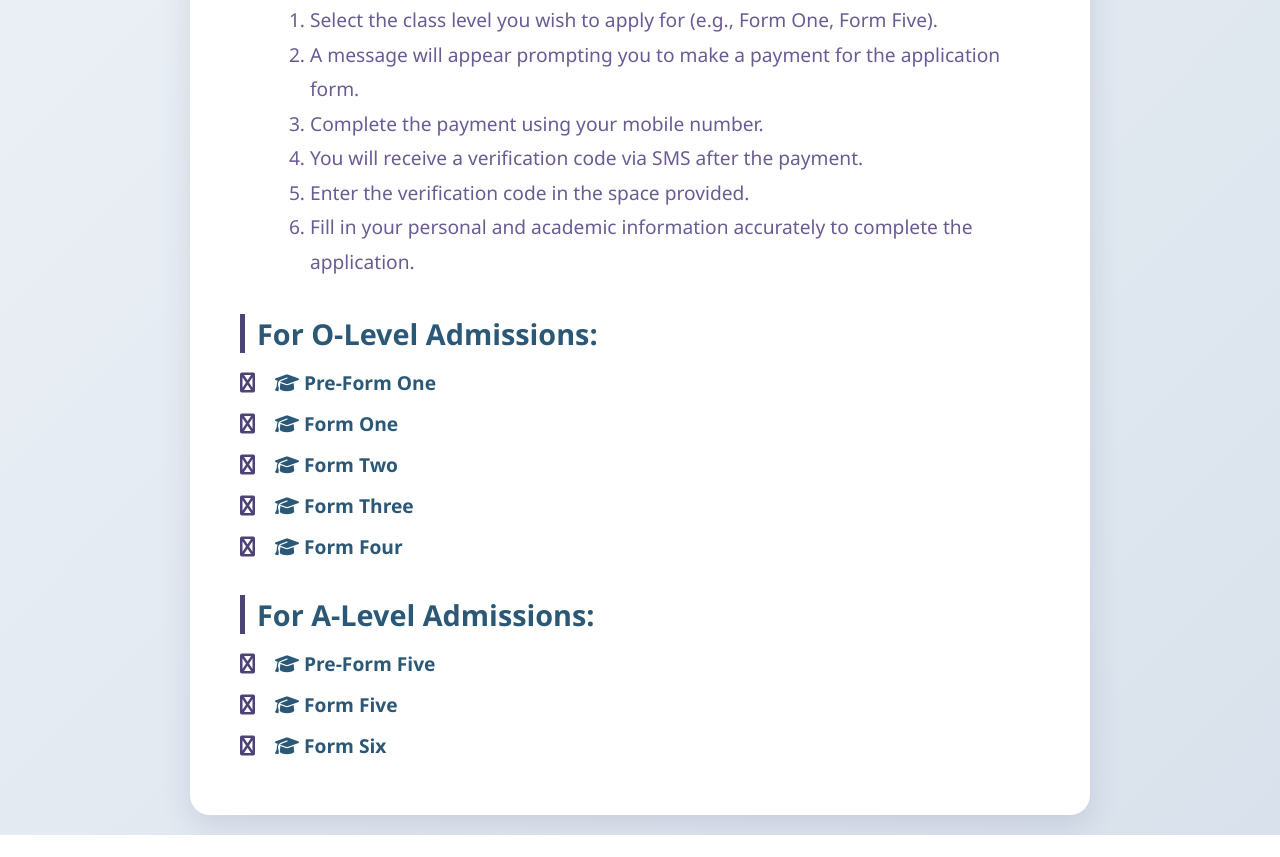
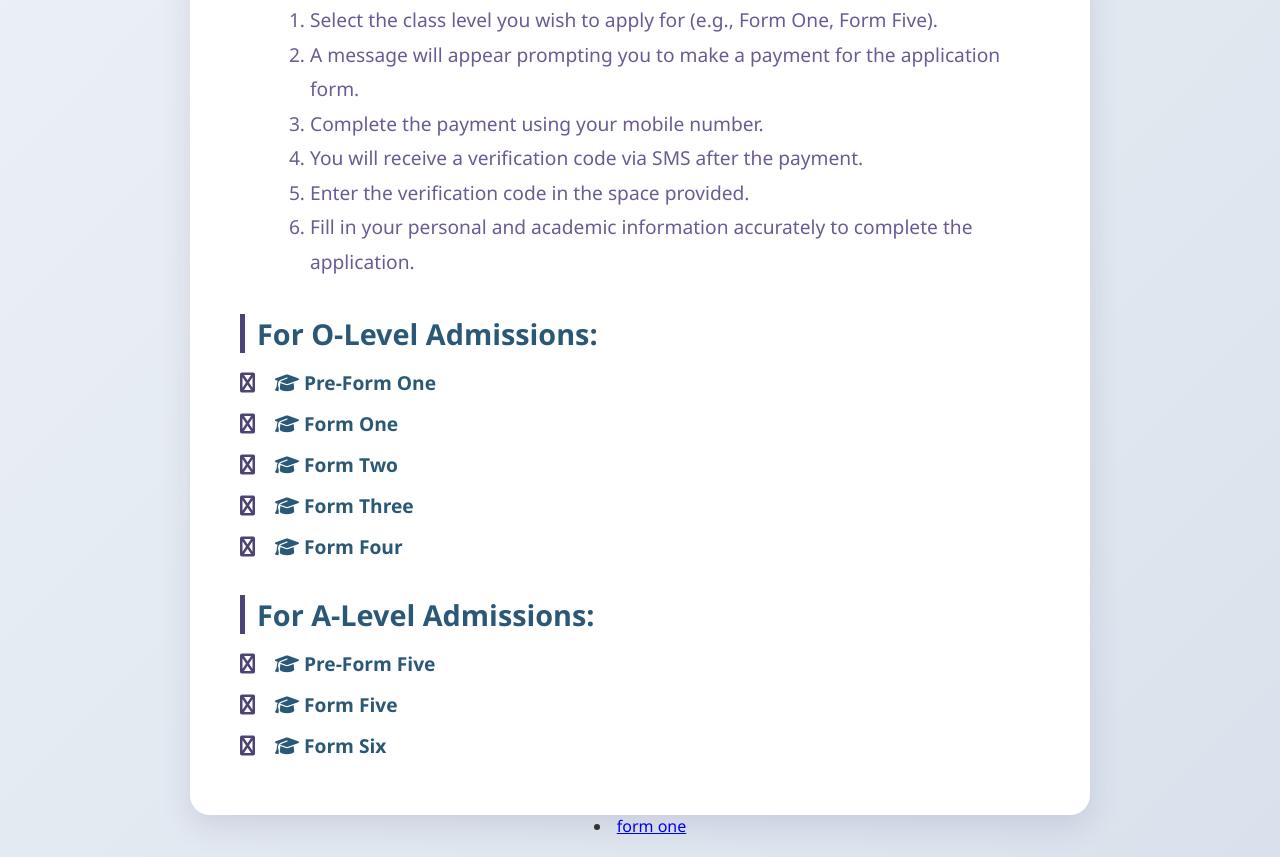
Before and after one commit to stmary-duluti0053/stmary, a plain HTML site: page application.html in a window 1280 px wide. Shown: the part 698-1555 px from the top of the page. Before the commit the page ends 1533 px from the top, so only its background shows below. Drawn offline with Linux system fonts and the light colour scheme.

Commit message:
Update application.html

```diff
--- a/application.html
+++ b/application.html
@@ -433,7 +433,7 @@
     <h2 class="fade-in">For O-Level Admissions:</h2>
     <ul class="application-links fade-in">
       <li><a href="#"><i class="fas fa-graduation-cap"></i> Pre-Form One</a></li>
-      <li><a href="form one.html"><i class="fas fa-graduation-cap"></i> Form One</a></li>
+      <li><a href="#"><i class="fas fa-graduation-cap"></i> Form One</a></li>
       <li><a href="#"><i class="fas fa-graduation-cap"></i> Form Two</a></li>
       <li><a href="#"><i class="fas fa-graduation-cap"></i> Form Three</a></li>
       <li><a href="#"><i class="fas fa-graduation-cap"></i> Form Four</a></li>
@@ -463,7 +463,7 @@
     </form>
   </div>
 </div>
-
+<li><a href="form one.html">form one</a></li>
 
   <!-- FADE-IN JS -->
   <script>
```
